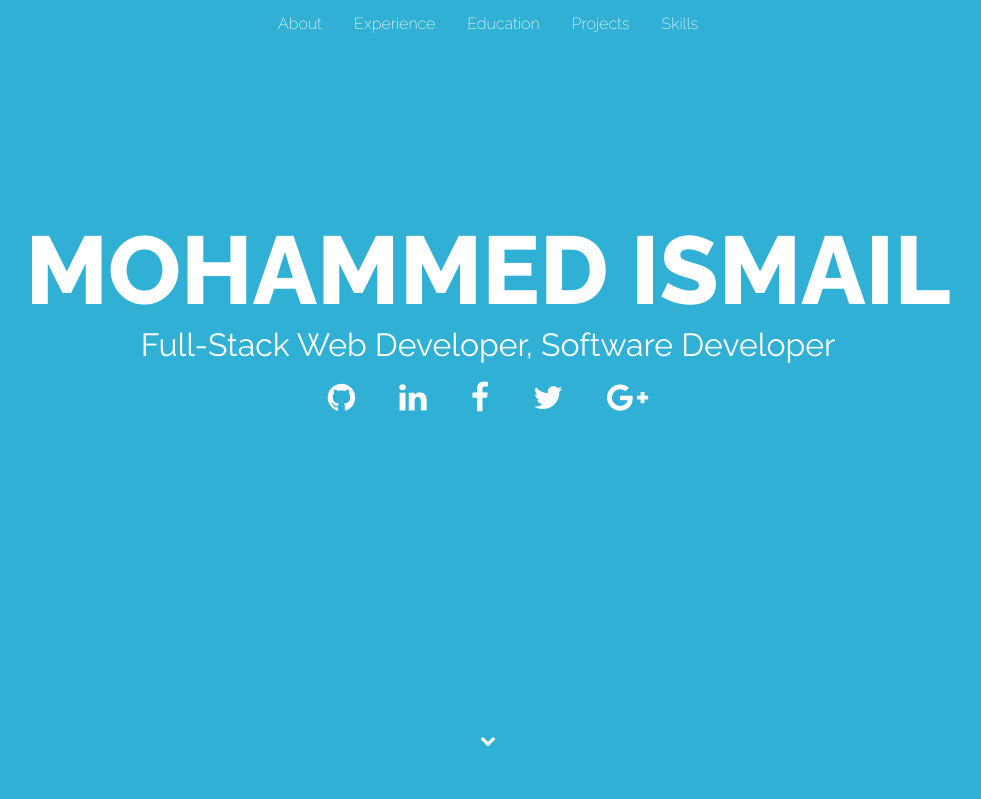
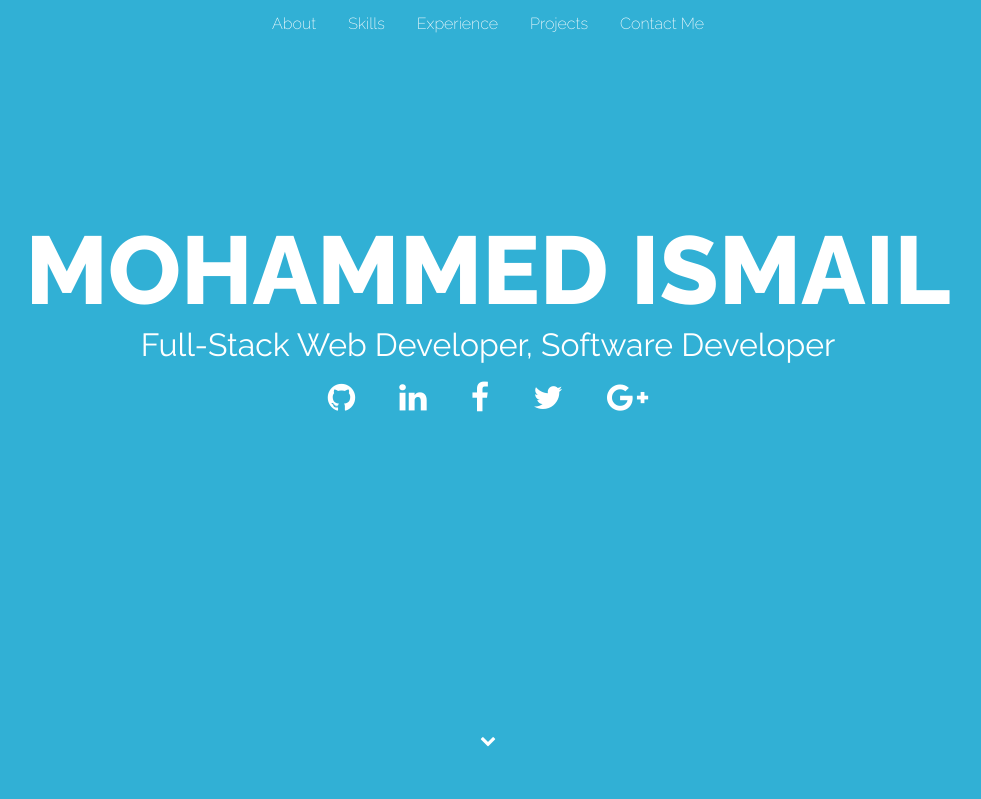
Before and after one commit to mohammedismail97420/mohammedismail97420.github.io, a PHP site: page / in a window 1280 px wide. Shown: the top 799 px of the page, without its empty margins (152-1133 px from the left). Run offline with PHP 8.4, Linux system fonts and the light colour scheme; grey boxes labelled with a size stand in for pictures from a placeholder-image service; some libraries are stand-ins or nearby versions.

Commit message:
Changed header sequence

```diff
--- a/index.html
+++ b/index.html
@@ -19,10 +19,10 @@
     <!-- BEGIN NAVBAR -->
     <div class="navbar" id="nav">
       <a href="#about">About</a>
+      <a href="#skills">Skills</a>
       <a href="#experience">Experience</a>
-      <a href="#education">Education</a>
       <a href="#projects">Projects</a>
-      <a href="#skills">Skills</a>
+      <a href="#contact-me">Contact Me</a>
       <!-- <a href="#contact">Contact</a> -->
     </div>
     <!-- END NAVBAR -->
@@ -336,7 +336,7 @@
         <div class="side-content-sm"></div>
       </div>
       <!-- END PROJECTS -->
-      <div class="contact-me">
+      <div id="contact-me" class="contact-me">
         <div class="content-header">
           <a class="anchor" name="projects"></a>
           <h2>Contact Me</h2>
--- a/style.css
+++ b/style.css
@@ -6,6 +6,7 @@ body {
 
 * {
   box-sizing: border-box;
+  scroll-behavior: smooth;
 }
 
 /*NAVBAR*/
```
